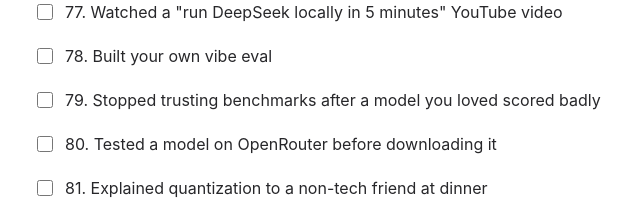
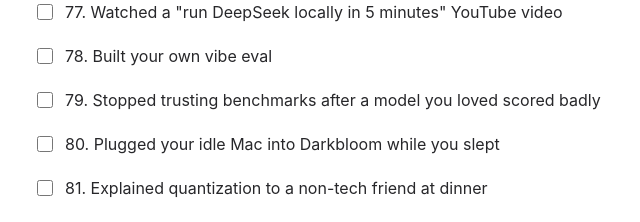
Before and after one commit to Layr-Labs/localaitest, a Next.js app: page / in a window 1280 px wide. Shown: the part 3680-3902 px from the top of the page, without its empty margins (267-907 px from the left). Built offline with nearby package versions, Linux system fonts and the light colour scheme; no server answers.

Commit message:
Replace item 80 with the Darkbloom question

```diff
--- a/src/data/items.ts
+++ b/src/data/items.ts
@@ -106,7 +106,7 @@ export const ITEMS: Item[] = [
   { id: 77, text: 'Watched a "run DeepSeek locally in 5 minutes" YouTube video', joke: "It took 5 hours." },
   { id: 78, text: "Built your own vibe eval" },
   { id: 79, text: "Stopped trusting benchmarks after a model you loved scored badly" },
-  { id: 80, text: "Tested a model on OpenRouter before downloading it" },
+  { id: 80, text: "Plugged your idle Mac into Darkbloom while you slept", joke: "Your Mac has a side hustle now." },
   { id: 81, text: "Explained quantization to a non-tech friend at dinner", joke: "They did not ask for a second dinner." },
   { id: 82, text: 'Said "privacy" was the reason when it was really because it\'s cool' },
   { id: 83, text: "Still pay for ChatGPT, Claude, or Gemini", joke: "For comparison. Obviously." },
```
Also changed, not shown: 1 other file (tests, documents, lock files or other folders).
